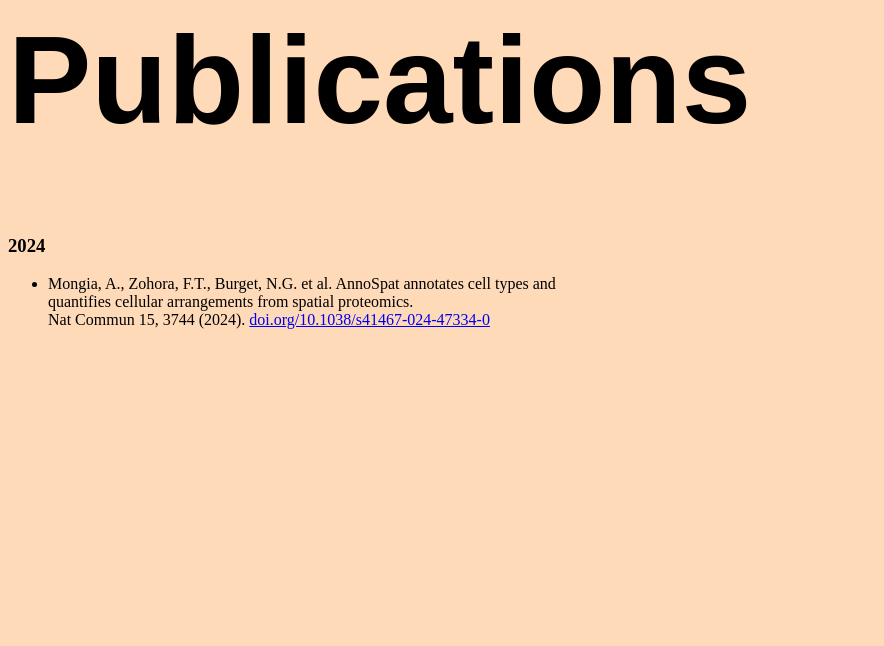
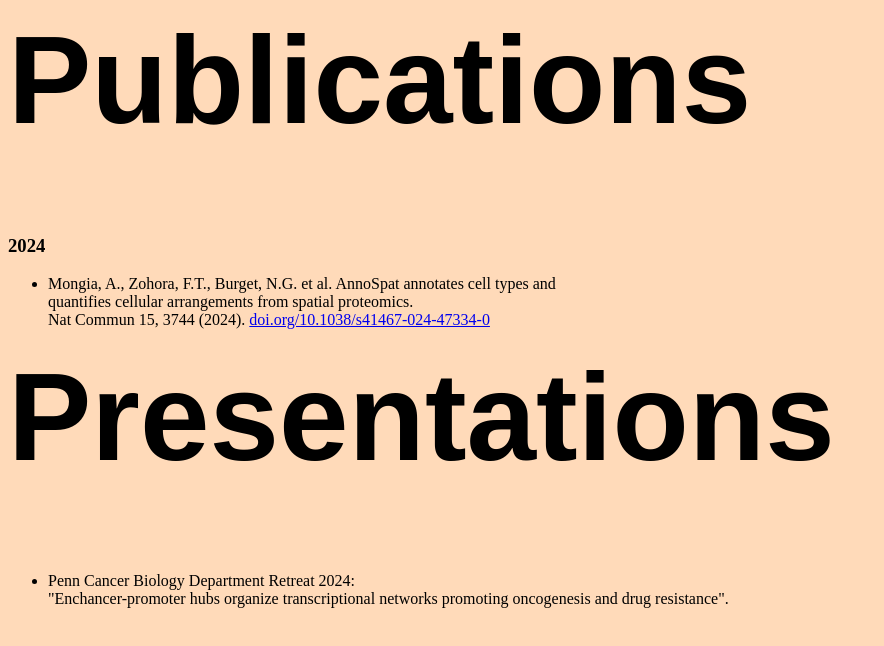
Before and after one commit to Nuwah12/nuwah12.github.io, a plain HTML site: page pages/pubs.html in a window 1280 px wide. Shown: the whole page, without its empty margins (0-884 px from the left). Drawn offline with Linux system fonts and the light colour scheme.

Commit message:
Update pubs.html

```diff
--- a/pages/pubs.html
+++ b/pages/pubs.html
@@ -8,7 +8,7 @@
     <meta name="author" content="">
     <link rel="stylesheet" href="../styles/textstyles.css">
 	<link rel="stylesheet" href="../styles/bodystyles.css">
-    <title>Pubs & Posters</title>
+    <title>Pubs, Posters, and Presentations</title>
   </head>
   <header>
     <h1 class="bigname">Publications</br></h1>
@@ -20,5 +20,12 @@
         quantifies cellular arrangements from spatial proteomics.
         <br>Nat Commun 15, 3744 (2024). <a href="https://doi.org/10.1038/s41467-024-47334-0">doi.org/10.1038/s41467-024-47334-0</a></li>
     </ul>
+  <header>
+    <h1 class="bigname">Presentations</br></h1>
+	<ul>
+        	<li>Penn Cancer Biology Department Retreat 2024: <br>"Enchancer-promoter hubs organize transcriptional networks promoting oncogenesis and drug
+		resistance".
+        </ul>
+  </header>
   </body>
 </html>
```
